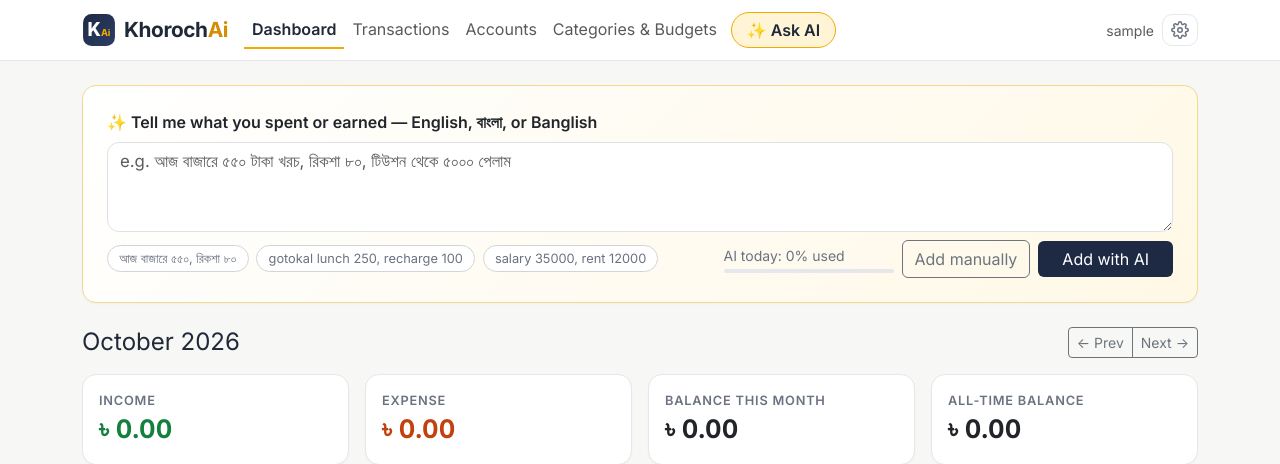
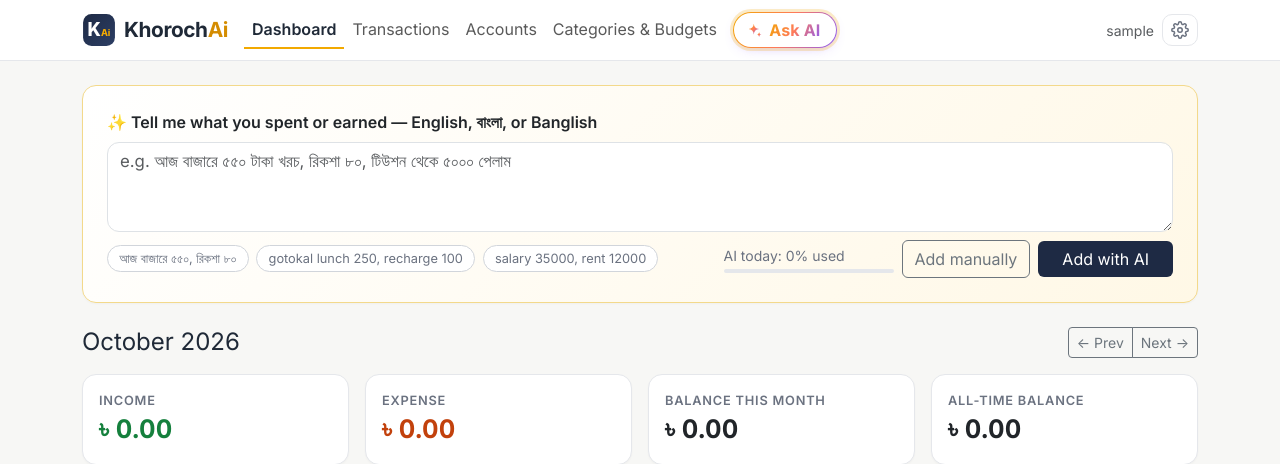
Before and after one commit to RakibulNayeem/khorochai, a Django app: page / in a window 1280 px wide. Shown: the top 464 px of the page. Run offline with Django 5.2, Linux system fonts and the light colour scheme; the visitor is signed in with stand-in values (Sample User, id 1); data comes from the database, SQL or seed files in the repository; data that the repository does not hold is empty.

Commit message:
Restyle the Ask AI button: gradient border, sparkle icon, glow and hover shine
Co-Authored-By: Claude Opus 5.5 <noreply@anthropic.com>

```diff
--- a/static/css/app.css
+++ b/static/css/app.css
@@ -59,12 +59,38 @@ body {
 .navbar { background: var(--surface); border-bottom: 1px solid var(--border); }
 .navbar-brand { font-weight: 700; color: var(--brand) !important; letter-spacing: -.01em; }
 .nav-link.active { color: var(--ink) !important; font-weight: 600; box-shadow: inset 0 -2px 0 var(--gold); }
-/* Ask AI stands out in the navbar as a gold pill */
-.navbar .nav-link.nav-ask { font-weight: 600; color: var(--ink) !important; background: var(--brand-soft);
-  border: 1px solid var(--gold); border-radius: 999px; padding: .3rem .9rem; margin: .2rem 0 .2rem .4rem; }
-.navbar .nav-link.nav-ask:hover { background: var(--gold); color: #1f2937 !important; }
-.navbar .nav-link.nav-ask.active { box-shadow: none; background: var(--gold); color: #1f2937 !important; }
-@media (max-width: 767.98px) { .navbar .nav-link.nav-ask { display: inline-block; margin-left: 0; } }
+/* Ask AI: a glowing pill with a gold -> coral -> violet gradient border, a light sweep on hover,
+   and a gradient fill on the Ask AI page */
+:root { --ai-grad: linear-gradient(120deg, #f2a900 0%, #ff7a59 50%, #8b5cf6 100%); --ai-glow: rgba(242, 169, 0, .22); }
+[data-bs-theme="dark"] { --ai-glow: rgba(255, 140, 80, .28); }
+.navbar .nav-link.nav-ask {
+  position: relative; display: inline-flex; align-items: center; gap: .4rem; overflow: hidden;
+  font-weight: 700; letter-spacing: .01em; color: var(--ink) !important;
+  padding: .32rem .95rem .32rem .75rem; margin: .2rem 0 .2rem .5rem; border-radius: 999px;
+  border: 1.5px solid transparent;
+  background: linear-gradient(var(--surface), var(--surface)) padding-box, var(--ai-grad) border-box;
+  box-shadow: 0 0 0 3px var(--ai-glow), 0 4px 14px -6px rgba(139, 92, 246, .45);
+  transition: transform .2s ease, box-shadow .2s ease;
+}
+.nav-ask-icon { width: 17px; height: 17px; flex: none; }
+.nav-ask .nav-ask-text { background: var(--ai-grad); -webkit-background-clip: text; background-clip: text; color: transparent; }
+.navbar .nav-link.nav-ask::after {  /* the light that sweeps across on hover */
+  content: ""; position: absolute; inset: 0; transform: translateX(-120%);
+  background: linear-gradient(100deg, transparent 30%, rgba(255, 255, 255, .55) 50%, transparent 70%);
+}
+.navbar .nav-link.nav-ask:hover { transform: translateY(-1px); box-shadow: 0 0 0 4px var(--ai-glow), 0 8px 20px -6px rgba(139, 92, 246, .6); }
+.navbar .nav-link.nav-ask:hover::after { transform: translateX(120%); transition: transform .7s ease; }
+.navbar .nav-link.nav-ask:hover .nav-ask-icon { animation: ai-twinkle .8s ease; }
+.navbar .nav-link.nav-ask.active { background: var(--ai-grad) border-box; color: #fff !important; box-shadow: 0 0 0 3px var(--ai-glow), 0 6px 18px -6px rgba(139, 92, 246, .7); }
+.navbar .nav-link.nav-ask.active .nav-ask-text { background: none; color: #fff; }
+.navbar .nav-link.nav-ask.active .nav-ask-icon path { fill: #fff; }
+@keyframes ai-twinkle { 0%, 100% { transform: scale(1) rotate(0); } 50% { transform: scale(1.2) rotate(18deg); } }
+@media (max-width: 767.98px) { .navbar .nav-link.nav-ask { margin-left: 0; } }
+@media (prefers-reduced-motion: reduce) {
+  .navbar .nav-link.nav-ask, .navbar .nav-link.nav-ask:hover::after { transition: none; }
+  .navbar .nav-link.nav-ask:hover { transform: none; }
+  .navbar .nav-link.nav-ask:hover .nav-ask-icon { animation: none; }
+}
 .card { --bs-card-bg: var(--surface); border: 1px solid var(--border); border-radius: 14px; box-shadow: 0 1px 2px rgba(0,0,0,.03); }
 .card-title-sm { font-size: .8rem; text-transform: uppercase; letter-spacing: .06em; color: var(--muted); font-weight: 600; }
 .stat { font-size: 1.6rem; font-weight: 700; font-variant-numeric: tabular-nums; }
--- a/templates/base.html
+++ b/templates/base.html
@@ -75,7 +75,14 @@
         <li class="nav-item"><a class="nav-link {% if url == 'transactions' %}active{% endif %}" href="{% url 'transactions' %}">{% translate "Transactions" %}</a></li>
         <li class="nav-item"><a class="nav-link {% if url == 'accounts' %}active{% endif %}" href="{% url 'accounts' %}">{% translate "Accounts" %}</a></li>
         <li class="nav-item"><a class="nav-link {% if url == 'categories' %}active{% endif %}" href="{% url 'categories' %}">{% translate "Categories &amp; Budgets" %}</a></li>
-        <li class="nav-item"><a class="nav-link nav-ask {% if url == 'ask' %}active{% endif %}" href="{% url 'ask' %}">✨ {% translate "Ask AI" %}</a></li>
+        <li class="nav-item"><a class="nav-link nav-ask {% if url == 'ask' %}active{% endif %}" href="{% url 'ask' %}">
+          <svg class="nav-ask-icon" viewBox="0 0 24 24" aria-hidden="true">
+            <defs><linearGradient id="ai-spark" x1="0" y1="0" x2="1" y2="1"><stop offset="0" stop-color="#f2a900"/><stop offset=".5" stop-color="#ff7a59"/><stop offset="1" stop-color="#8b5cf6"/></linearGradient></defs>
+            <path fill="url(#ai-spark)" d="M11 2.5c.4 4.6 2.9 7.1 7.5 7.5-4.6.4-7.1 2.9-7.5 7.5-.4-4.6-2.9-7.1-7.5-7.5 4.6-.4 7.1-2.9 7.5-7.5z"/>
+            <path fill="url(#ai-spark)" d="M18.5 14c.2 2.3 1.4 3.5 3.5 3.7-2.1.2-3.3 1.4-3.5 3.8-.2-2.4-1.4-3.6-3.5-3.8 2.1-.2 3.3-1.4 3.5-3.7z"/>
+          </svg>
+          <span class="nav-ask-text">{% translate "Ask AI" %}</span>
+        </a></li>
       </ul>
       <span class="text-muted small d-none d-md-inline me-2">{{ user.username }}</span>
     </div>
```
